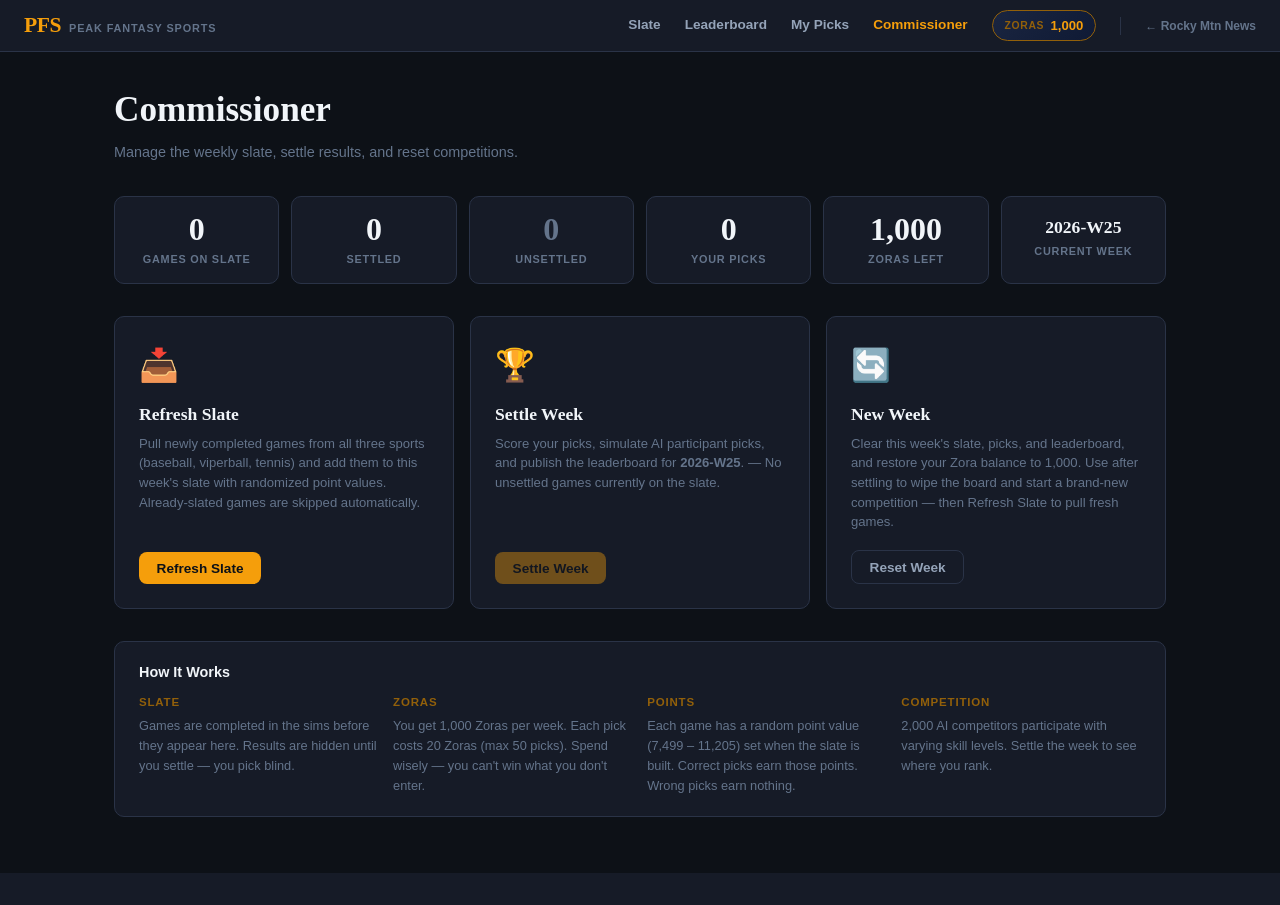
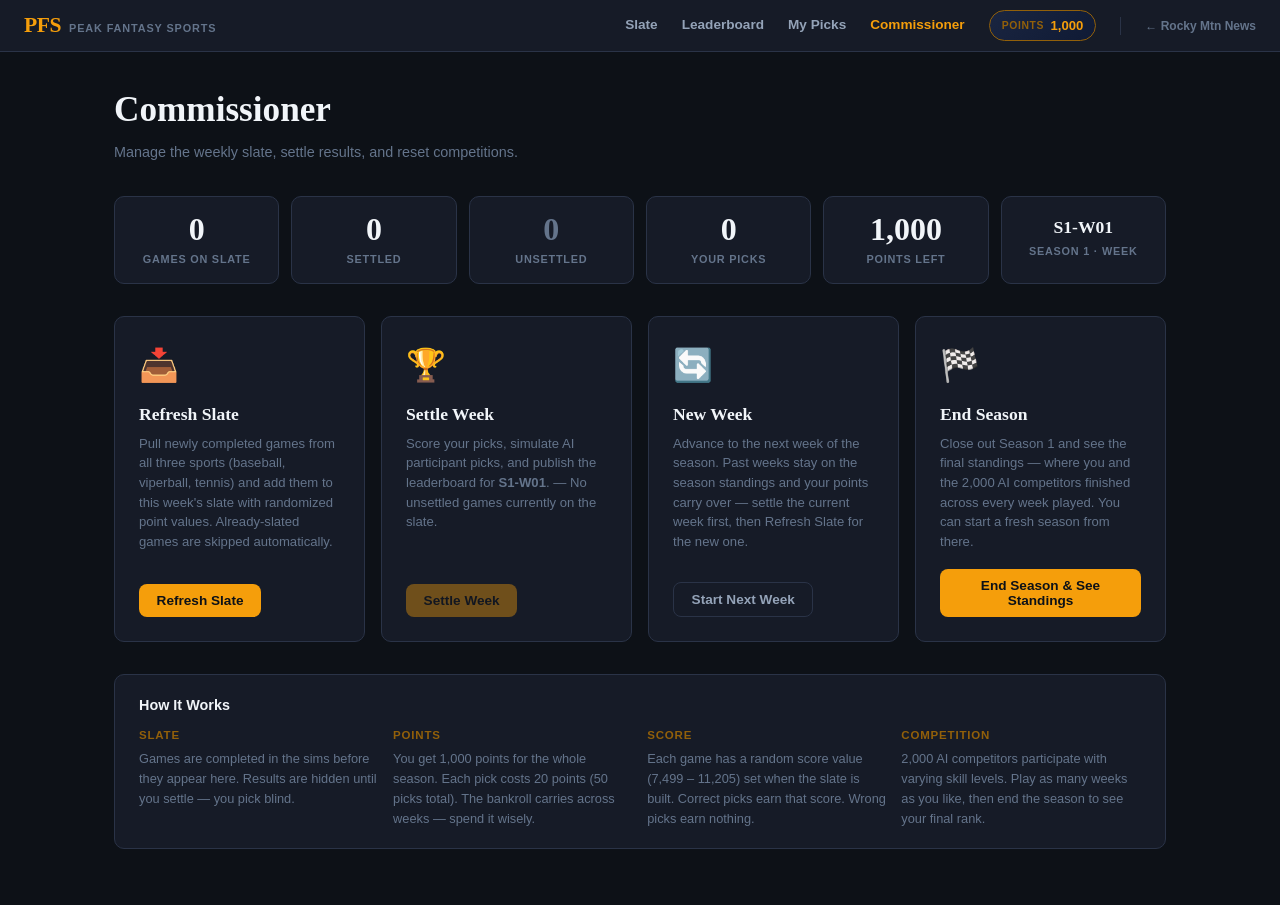
Before and after one commit to quarterback/vroomtv, a Flask app: page /picks/commissioner in a window 1280 px wide. Before the commit the page ends 873 px from the top, so only its background shows below. Run offline with Flask 3, Linux system fonts and the light colour scheme; data comes from the database, SQL or seed files in the repository; data that the repository does not hold is empty; some web fonts are replaced.

Commit message:
Replace calendar weeks with a manual season model
The week key was calendar-derived, so the competition never turned over and
reset only restored the budget without clearing the slate — leaving you stuck
with a full, settled slate.

Now:
- Weeks are tracked in a season_state pointer (S1-W01, S1-W02, ...) and advanced
  manually via 'New Week'. The slate is deduped per-week, so the same completed
  games can be replayed across weeks.
- Points (renamed from Zoras, which wasn't a real imported currency) are a single
  1,000 bankroll for the whole season; the score earned from correct picks is now
  labeled 'Score' to avoid the collision.
- The leaderboard shows cumulative season standings.
- 'End Season' shows final standings (your rank vs the AI field); 'Start New
  Season' wipes everything and resets to a fresh 1,000-point Season 1. No history
  is kept.

```diff
--- a/picks/db.py
+++ b/picks/db.py
@@ -73,6 +73,12 @@ def ensure_schema() -> None:
             PRIMARY KEY(participant_id, week_key),
             FOREIGN KEY(participant_id) REFERENCES participants(id)
         );
+        CREATE TABLE IF NOT EXISTS season_state (
+            id      INTEGER PRIMARY KEY CHECK (id = 1),
+            season  INTEGER NOT NULL DEFAULT 1,
+            week    INTEGER NOT NULL DEFAULT 1
+        );
+        INSERT OR IGNORE INTO season_state (id, season, week) VALUES (1, 1, 1);
     """)
     conn.commit()
     conn.close()
--- a/picks/routes.py
+++ b/picks/routes.py
@@ -46,15 +46,16 @@ def index():
     week_key = _week()
     human_id = _human_id()
     games = slate_mod.get_slate(week_key, human_id)
-    zoras = slate_mod.get_wallet(week_key)
+    points = slate_mod.get_wallet()
     summary = slate_mod.slate_summary(week_key)
     return render_template(
         "picks/index.html",
         games=games,
         week_key=week_key,
-        zoras=zoras,
+        season=slate_mod.current_season(),
+        points=points,
         summary=summary,
-        zora_cost=slate_mod.ZORA_PER_PICK,
+        pick_cost=slate_mod.POINTS_PER_PICK,
     )
 
 
@@ -81,9 +82,10 @@ def leaderboard():
     _init()
     week_key = _week()
     human_id = _human_id()
-    board = settle_mod.get_leaderboard(week_key, limit=100)
-    my_rank = settle_mod.get_human_rank(week_key, human_id)
-    zoras = slate_mod.get_wallet(week_key)
+    season = slate_mod.current_season()
+    board = settle_mod.get_season_leaderboard(season, limit=100)
+    my_rank = settle_mod.get_season_human_rank(season, human_id)
+    points = slate_mod.get_wallet()
     # Find human row even if outside top 100
     my_row = next((r for r in board if r["is_human"]), None)
     return render_template(
@@ -92,7 +94,8 @@ def leaderboard():
         my_rank=my_rank,
         my_row=my_row,
         week_key=week_key,
-        zoras=zoras,
+        season=season,
+        points=points,
     )
 
 
@@ -103,9 +106,10 @@ def me():
     _init()
     week_key = _week()
     human_id = _human_id()
-    zoras = slate_mod.get_wallet(week_key)
+    season = slate_mod.current_season()
+    points = slate_mod.get_wallet()
     stats = settle_mod.get_my_stats(week_key, human_id)
-    my_rank = settle_mod.get_human_rank(week_key, human_id)
+    my_rank = settle_mod.get_season_human_rank(season, human_id)
     picks = pdb.fetchall("""
         SELECT p.picked_team, p.correct, p.points_earned,
                s.sport, s.home_team, s.away_team, s.point_value, s.settled, s.winner
@@ -125,12 +129,13 @@ def me():
     return render_template(
         "picks/me.html",
         week_key=week_key,
-        zoras=zoras,
+        season=season,
+        points=points,
         stats=stats,
         my_rank=my_rank,
         picks=picks,
         past_weeks=past_weeks,
-        zora_total=slate_mod.ZORAS_PER_WEEK,
+        points_total=slate_mod.POINTS_PER_SEASON,
     )
 
 
@@ -141,12 +146,13 @@ def commissioner():
     _init()
     week_key = _week()
     summary = slate_mod.slate_summary(week_key)
-    zoras = slate_mod.get_wallet(week_key)
+    points = slate_mod.get_wallet()
     return render_template(
         "picks/commissioner.html",
         week_key=week_key,
+        season=slate_mod.current_season(),
         summary=summary,
-        zoras=zoras,
+        points=points,
     )
 
 
@@ -179,14 +185,53 @@ def commissioner_settle():
     return redirect(url_for("pfs.commissioner"))
 
 
-@pfs_bp.route("/commissioner/reset", methods=["POST"])
-def commissioner_reset():
+@pfs_bp.route("/commissioner/new-week", methods=["POST"])
+def commissioner_new_week():
     _init()
-    week_key = _week()
-    result = settle_mod.reset_week(week_key)
+    summary = slate_mod.slate_summary(_week())
+    if summary["unsettled_games"] > 0:
+        flash(
+            "Settle the current week before starting a new one — it still has "
+            f"{summary['unsettled_games']} unsettled game"
+            f"{'s' if summary['unsettled_games'] != 1 else ''}.",
+            "error"
+        )
+        return redirect(url_for("pfs.commissioner"))
+    result = settle_mod.advance_week()
     flash(
-        f"Week {result['week_key']} reset — slate cleared and your Zora balance "
-        f"restored to {result['zoras']:,}. Refresh the slate to start a new competition.",
+        f"Started {result['week_key']}. Refresh the slate to pull this week's games — "
+        "your season points carry over.",
         "success"
     )
     return redirect(url_for("pfs.commissioner"))
+
+
+@pfs_bp.route("/commissioner/end-season", methods=["POST"])
+def commissioner_end_season():
+    _init()
+    human_id = _human_id()
+    season = slate_mod.current_season()
+    board = settle_mod.get_season_leaderboard(season, limit=100)
+    my_rank = settle_mod.get_season_human_rank(season, human_id)
+    my_row = next((r for r in board if r["is_human"]), None)
+    return render_template(
+        "picks/season_over.html",
+        board=board,
+        my_rank=my_rank,
+        my_row=my_row,
+        season=season,
+        points=slate_mod.get_wallet(),
+        total_players=len(board),
+    )
+
+
+@pfs_bp.route("/commissioner/new-season", methods=["POST"])
+def commissioner_new_season():
+    _init()
+    result = settle_mod.new_season()
+    flash(
+        f"New season started — everything cleared and your points reset to "
+        f"{result['points']:,}. Refresh the slate to begin.",
+        "success"
+    )
+    return redirect(url_for("pfs.commissioner"))
--- a/templates/picks/base.html
+++ b/templates/picks/base.html
@@ -226,8 +226,8 @@
     <a href="{{ url_for('pfs.me') }}"{% if request.endpoint == 'pfs.me' %} class="active"{% endif %}>My Picks</a>
     <a href="{{ url_for('pfs.commissioner') }}"{% if request.endpoint == 'pfs.commissioner' %} class="active"{% endif %}>Commissioner</a>
     <div class="zora-chip">
-      <span class="z-label">Zoras</span>
-      <span>{{ "{:,}".format(zoras) }}</span>
+      <span class="z-label">Points</span>
+      <span>{{ "{:,}".format(points if points is defined else 0) }}</span>
     </div>
     <a class="back-link" href="{{ url_for('index') }}">← Rocky Mtn News</a>
   </nav>
--- a/templates/picks/commissioner.html
+++ b/templates/picks/commissioner.html
@@ -46,7 +46,7 @@
 /* Action cards */
 .action-grid {
   display: grid;
-  grid-template-columns: 1fr 1fr 1fr;
+  grid-template-columns: repeat(auto-fit, minmax(230px, 1fr));
   gap: 1rem;
   margin-bottom: 2rem;
 }
@@ -147,12 +147,12 @@
     <div class="status-lab">Your Picks</div>
   </div>
   <div class="status-card">
-    <div class="status-val">{{ "{:,}".format(zoras) }}</div>
-    <div class="status-lab">Zoras Left</div>
+    <div class="status-val">{{ "{:,}".format(points) }}</div>
+    <div class="status-lab">Points Left</div>
   </div>
   <div class="status-card">
     <div class="status-val" style="font-size:1.1rem;padding-top:.4rem;">{{ week_key }}</div>
-    <div class="status-lab">Current Week</div>
+    <div class="status-lab">Season {{ season }} · Week</div>
   </div>
 </div>
 
@@ -195,12 +195,25 @@
     <div class="action-icon">🔄</div>
     <div class="action-title">New Week</div>
     <div class="action-desc">
-      Clear this week's slate, picks, and leaderboard, and restore your Zora balance to 1,000.
-      Use after settling to wipe the board and start a brand-new competition — then Refresh Slate to pull fresh games.
+      Advance to the next week of the season. Past weeks stay on the season standings and your
+      points carry over — settle the current week first, then Refresh Slate for the new one.
     </div>
-    <button class="btn btn-outline" onclick="document.getElementById('reset-modal').classList.add('open')">
-      Reset Week
-    </button>
+    <form method="POST" action="{{ url_for('pfs.commissioner_new_week') }}">
+      <button type="submit" class="btn btn-outline">Start Next Week</button>
+    </form>
+  </div>
+
+  <div class="action-card">
+    <div class="action-icon">🏁</div>
+    <div class="action-title">End Season</div>
+    <div class="action-desc">
+      Close out Season {{ season }} and see the final standings — where you and the
+      {{ "{:,}".format(2000) }} AI competitors finished across every week played.
+      You can start a fresh season from there.
+    </div>
+    <form method="POST" action="{{ url_for('pfs.commissioner_end_season') }}">
+      <button type="submit" class="btn btn-gold">End Season &amp; See Standings</button>
+    </form>
   </div>
 
 </div>
@@ -216,53 +229,24 @@
       </div>
     </div>
     <div>
-      <div style="font-size:.72rem;font-weight:700;color:var(--gold-dim);text-transform:uppercase;letter-spacing:.07em;margin-bottom:.3rem;">Zoras</div>
+      <div style="font-size:.72rem;font-weight:700;color:var(--gold-dim);text-transform:uppercase;letter-spacing:.07em;margin-bottom:.3rem;">Points</div>
       <div style="font-size:.8rem;color:var(--text-muted);line-height:1.55;">
-        You get 1,000 Zoras per week. Each pick costs 20 Zoras (max 50 picks). Spend wisely — you can't win what you don't enter.
+        You get 1,000 points for the whole season. Each pick costs 20 points (50 picks total). The bankroll carries across weeks — spend it wisely.
       </div>
     </div>
     <div>
-      <div style="font-size:.72rem;font-weight:700;color:var(--gold-dim);text-transform:uppercase;letter-spacing:.07em;margin-bottom:.3rem;">Points</div>
+      <div style="font-size:.72rem;font-weight:700;color:var(--gold-dim);text-transform:uppercase;letter-spacing:.07em;margin-bottom:.3rem;">Score</div>
       <div style="font-size:.8rem;color:var(--text-muted);line-height:1.55;">
-        Each game has a random point value (7,499 – 11,205) set when the slate is built. Correct picks earn those points. Wrong picks earn nothing.
+        Each game has a random score value (7,499 – 11,205) set when the slate is built. Correct picks earn that score. Wrong picks earn nothing.
       </div>
     </div>
     <div>
       <div style="font-size:.72rem;font-weight:700;color:var(--gold-dim);text-transform:uppercase;letter-spacing:.07em;margin-bottom:.3rem;">Competition</div>
       <div style="font-size:.8rem;color:var(--text-muted);line-height:1.55;">
-        2,000 AI competitors participate with varying skill levels. Settle the week to see where you rank.
+        2,000 AI competitors participate with varying skill levels. Play as many weeks as you like, then end the season to see your final rank.
       </div>
     </div>
   </div>
 </div>
 
-<!-- Reset confirmation modal -->
-<div class="modal-overlay" id="reset-modal">
-  <div class="modal-box">
-    <div class="modal-icon">⚠️</div>
-    <div class="modal-title">Reset Week {{ week_key }}?</div>
-    <div class="modal-body">
-      This clears the <strong>slate</strong>, all <strong>picks</strong>, and the <strong>leaderboard</strong>
-      for week <strong>{{ week_key }}</strong>, and restores your balance to
-      <strong style="color:var(--gold)">1,000 Zoras</strong>.
-      This can't be undone — settle first if you want to keep the results.
-    </div>
-    <div class="modal-actions">
-      <button class="btn btn-outline" onclick="document.getElementById('reset-modal').classList.remove('open')">
-        Cancel
-      </button>
-      <form method="POST" action="{{ url_for('pfs.commissioner_reset') }}" style="display:inline">
-        <button type="submit" class="btn btn-danger">Yes, Reset Week</button>
-      </form>
-    </div>
-  </div>
-</div>
 {% endblock %}
-
-{% block scripts %}
-<script>
-document.getElementById('reset-modal').addEventListener('click', function(e) {
-  if (e.target === this) this.classList.remove('open');
-});
-</script>
-{% endblock %}
```
Also changed, not shown: picks/settlement.py (+63 -15 lines), picks/slate.py (+52 -25 lines), templates/picks/index.html (+5 -5 lines), templates/picks/leaderboard.html (+6 -6 lines), templates/picks/me.html (+12 -12 lines), templates/picks/season_over.html (added, +141 -0 lines).
